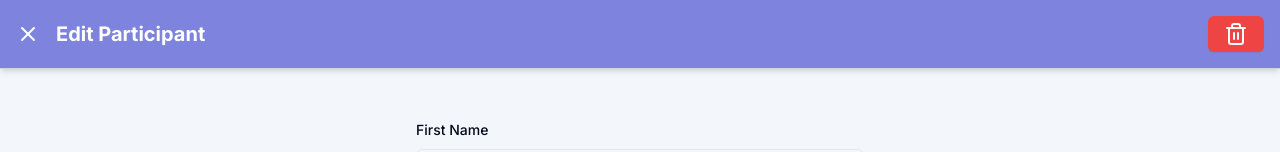
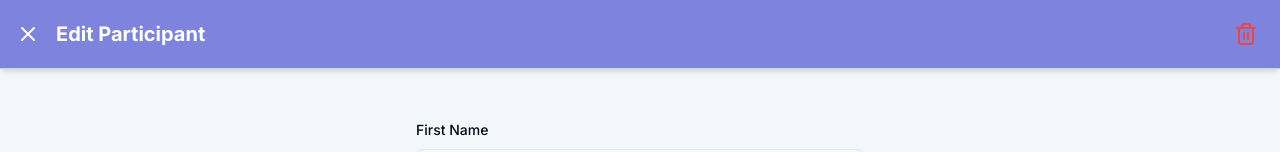
Before and after one commit to ronanpnc/AQUATHON-APP, a Next.js app in the folder aquathon_frontend/: page /races/1/participants/1 in a window 1280 px wide. Shown: the top 152 px of the page. Built offline with nearby package versions, Linux system fonts and the light colour scheme; no server answers.

Commit message:
refactor: clean up (AA-90)

```diff
--- a/aquathon_frontend/src/app/(race)/races/[slug]/(racedetails)/(crud)/participants/[participantId]/(participantdetails)/page.tsx
+++ b/aquathon_frontend/src/app/(race)/races/[slug]/(racedetails)/(crud)/participants/[participantId]/(participantdetails)/page.tsx
@@ -1,26 +1,25 @@
-"use client"
+'use client';
 import { X } from 'lucide-react';
 import { useRouter } from 'next/navigation';
 
 import { DeleteParticipantButton } from '@/components/participant/DeleteParticipantButton';
 import EditParticipantForm from '@/components/participant/EditParticipantForm';
 
-export default function ParticipantDetailPage({ params }: { params: { slug: string, participantId:string } }) {
+export default function ParticipantDetailPage({ params }: { params: { slug: string; participantId: string } }) {
   const router = useRouter();
   return (
     <div className='bg-[#F3F6FB] h-full'>
-      <nav className='flex items-center justify-between sticky top-0 bg-[#7E83DE] text-white border-b p-4 border-gray-300 shadow-md mb-4'>
+      <nav className='flex items-center justify-between sticky top-0 bg-primary-purple text-white border-b p-4 border-gray-300 shadow-md mb-4'>
         <div className='flex items-center'>
           <button onClick={() => router.back()}>
             <X />
           </button>
           <h1 className='text-xl font-bold ml-4'>Edit Participant</h1>
         </div>
-          <DeleteParticipantButton raceId={params.slug} participantId={params.participantId}/>
-
+        <DeleteParticipantButton raceId={params.slug} participantId={params.participantId} />
       </nav>
       <div>
-        <EditParticipantForm raceId="" />
+        <EditParticipantForm raceId='' />
       </div>
     </div>
   );
--- a/aquathon_frontend/src/components/participant/DeleteParticipantButton.tsx
+++ b/aquathon_frontend/src/components/participant/DeleteParticipantButton.tsx
@@ -23,7 +23,7 @@ import { useDeleteParticipant } from '@/services/participant.services';
 
 interface DeleteParticipantButtonProps {
   raceId: string;
-  participantId:string;
+  participantId: string;
 }
 
 export function DeleteParticipantButton({ raceId, participantId }: DeleteParticipantButtonProps) {
@@ -33,7 +33,7 @@ export function DeleteParticipantButton({ raceId, participantId }: DeletePartici
 
   const handleDelete = async () => {
     try {
-      await deleteParticipantMutation.mutate({raceId,id: participantId});
+      await deleteParticipantMutation.mutate({ raceId, id: participantId });
       toast({
         title: 'Participant deleted',
         description: 'The participant has been successfully deleted.',
@@ -53,8 +53,8 @@ export function DeleteParticipantButton({ raceId, participantId }: DeletePartici
   return (
     <AlertDialog>
       <AlertDialogTrigger asChild>
-        <Button variant='destructive'>
-          <Trash2 />
+        <Button variant='ghost' size='icon'>
+          <Trash2 className='h-6 w-6 text-red-500' />
         </Button>
       </AlertDialogTrigger>
       <AlertDialogContent>
--- a/aquathon_frontend/src/components/participant/EditParticipantForm.tsx
+++ b/aquathon_frontend/src/components/participant/EditParticipantForm.tsx
@@ -36,7 +36,7 @@ type FormValues = z.infer<typeof formSchema>;
 const savedColors = ['#EC4899', '#F43F5E', '#84CC16', '#D946EF', '#8B5CF6', '#0EA5E9'];
 
 interface CreateParticipantFormProps {
-    raceId: string; // Pass raceId as a prop
+    raceId: string;
 }
 
 export default function EditParticipantForm({ raceId }: CreateParticipantFormProps) {
```
